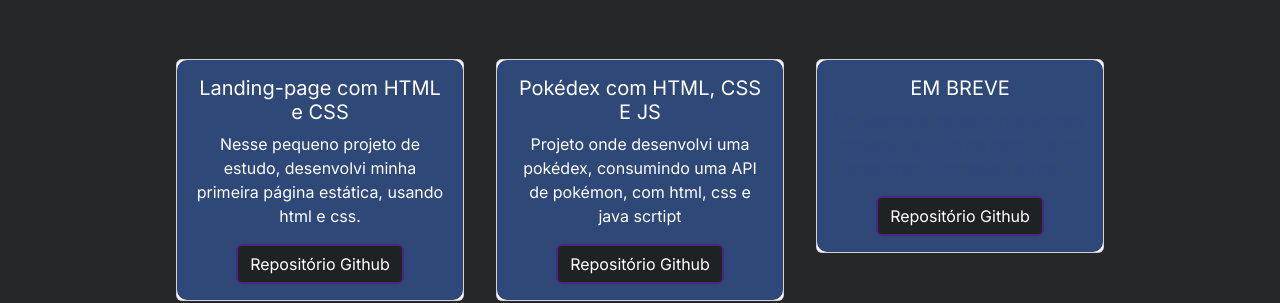
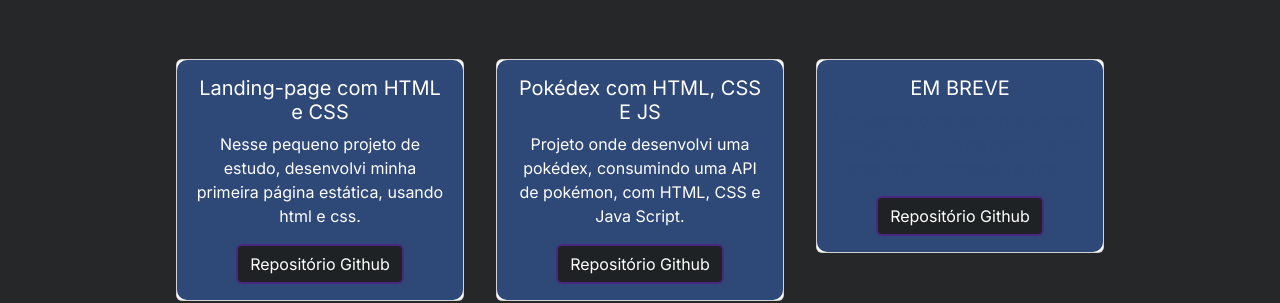
Before and after one commit to JoaoEngel/Portifolio-JE, a React (Create React App) app: page / in a window 1280 px wide. Shown: the part 1521-1824 px from the top of the page. Built offline with nearby package versions, Linux system fonts and the light colour scheme.

Commit message:
small-mods

```diff
--- a/src/components/about/About.jsx
+++ b/src/components/about/About.jsx
@@ -21,7 +21,7 @@ export default function About() {
               apaixonado por biologia e ciências no geral, em 2022 resolvi
               seguir uma outra paixão, a área de Programação, desde então tenho
               me dedicado a estudar as tecnologias e suas funcionalidades, com
-              muitos sonhos e objetivos há serem alcançados.
+              muitos sonhos e objetivos a serem alcançados.
             </p>
           </div>
         </div>
--- a/src/components/projects/Projects.jsx
+++ b/src/components/projects/Projects.jsx
@@ -31,7 +31,7 @@ export default function Projects() {
               <h5 className="card-title">Pokédex com HTML, CSS E JS</h5>
               <p className="card-text">
                 Projeto onde desenvolvi uma pokédex, consumindo uma API de
-                pokémon, com html, css e java scrtipt
+                pokémon, com HTML, CSS e Java Script.
               </p>
               <a
                 href="https://github.com/JoaoEngel/Pok-dex---JS.git"
```
